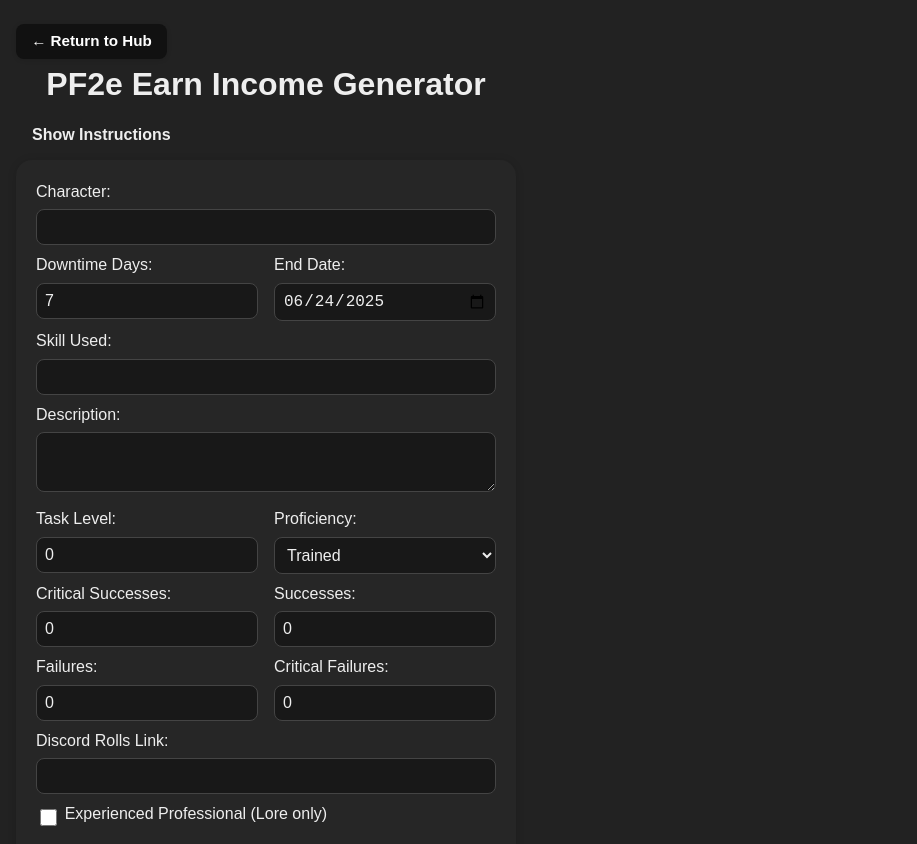
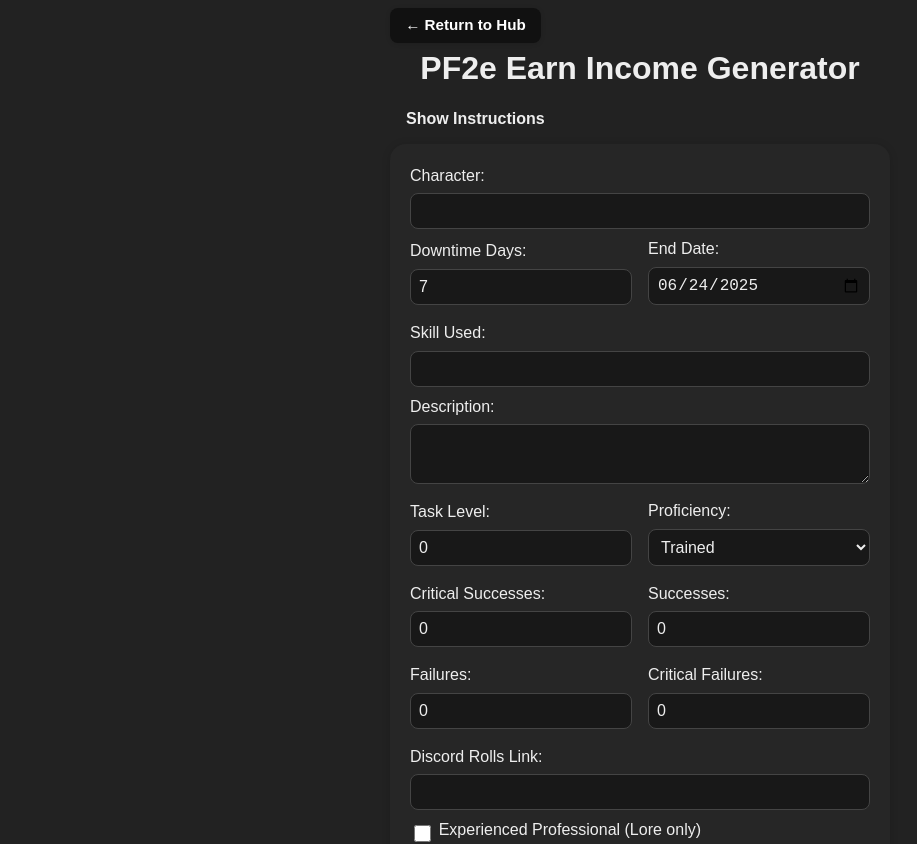
Before and after one commit to tuhs1985/pf2e-earn-income, a React (Vite) app: page / in a window 1280 px wide. Shown: the top 844 px of the page, without its empty margins (0-917 px from the left). Built offline with nearby package versions, Linux system fonts and the light colour scheme.

Commit message:
updating margins

```diff
--- a/src/App.css
+++ b/src/App.css
@@ -2,8 +2,8 @@ body {
   background: #222;
   color: #eee;
   font-family: sans-serif;
-  margin: 0;
-  padding: 0;
+  margin: 1;
+  padding: 0 .5rem 0 .5rem;
 }
 
 .app-container {
@@ -13,9 +13,10 @@ body {
 }
 
 .inner-container {
+  width: 100%;
   max-width: 500px;
   margin: 0 auto;
-  padding: 1rem;
+  padding: 0;
 }
 
 h1 {
@@ -48,14 +49,17 @@ h1 {
 }
 
 /* Responsive: switch to column only on small screens (match crafting tool) */
-@media (max-width: 400px) {
-  .counts-row {
+.form-row {
+  display: flex;
+  gap: 1rem;
+  margin-bottom: 0.5rem;
+  align-items: flex-end;
+}
+@media (max-width: 325px) {
+  .form-row {
     flex-direction: column;
     gap: 0.5rem;
-  }
-  .pair-row {
-    flex-direction: column;
-    gap: 0.5rem;
+    align-items: stretch;
   }
 }
 
--- a/src/App.tsx
+++ b/src/App.tsx
@@ -117,7 +117,7 @@ export default function App() {
               autoComplete="off"
             />
           </div>
-			<div className="pair-row">
+			<div className="form-row">
 			  <div className="pair-field">
 				<label htmlFor="days">Downtime Days:</label>
 				<input
@@ -156,7 +156,7 @@ export default function App() {
               onChange={e => handleChange("description", e.target.value)}
             />
           </div>
-			<div className="pair-row">
+			<div className="form-row">
 				<div className="pair-field">
 				  <label htmlFor="taskLevel">Task Level:</label>
 				  <input
@@ -193,7 +193,7 @@ export default function App() {
 			  </div>
 			</div>
           {/* Grouped result fields */}
-          <div className="counts-row">
+          <div className="form-row">
             <div className="counts-field">
               <label htmlFor="criticalSuccess">Critical Successes:</label>
               <input
@@ -215,7 +215,7 @@ export default function App() {
               />
             </div>
           </div>
-          <div className="counts-row">
+          <div className="form-row">
             <div className="counts-field">
               <label htmlFor="failure">Failures:</label>
               <input
--- a/src/index.css
+++ b/src/index.css
@@ -25,6 +25,8 @@ a:hover {
 body {
   margin: 0;
   display: flex;
+  justify-content: center; /* horizontal centering */
+  align-items: center;     /* vertical centering */
   place-items: center;
   min-width: 320px;
   min-height: 100vh;
```
